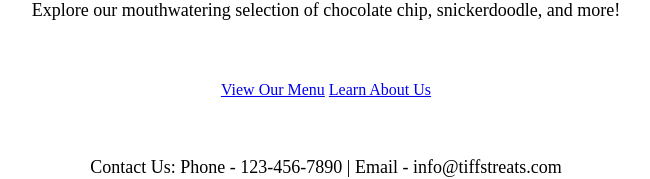
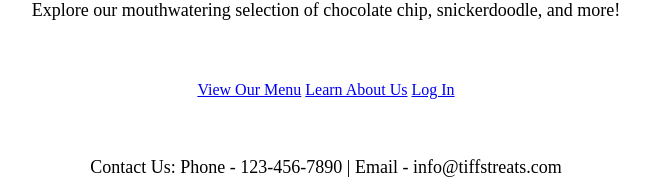
Before and after one commit to csce-315-331-2023c/project-3-903_03, a SvelteKit app: page / in a window 1280 px wide. Shown: the part 340-519 px from the top of the page, without its empty margins (314-964 px from the left). Built offline with nearby package versions, Linux system fonts and the light colour scheme.

Commit message:
added login page link

```diff
--- a/src/routes/+page.svelte
+++ b/src/routes/+page.svelte
@@ -57,6 +57,7 @@
 <div class="navbar">
   <a href="/menu">View Our Menu</a>
   <a href="/about">Learn About Us</a>
+  <a href="/login">Log In</a>
 </div>
 
 <div class="contact">
```
